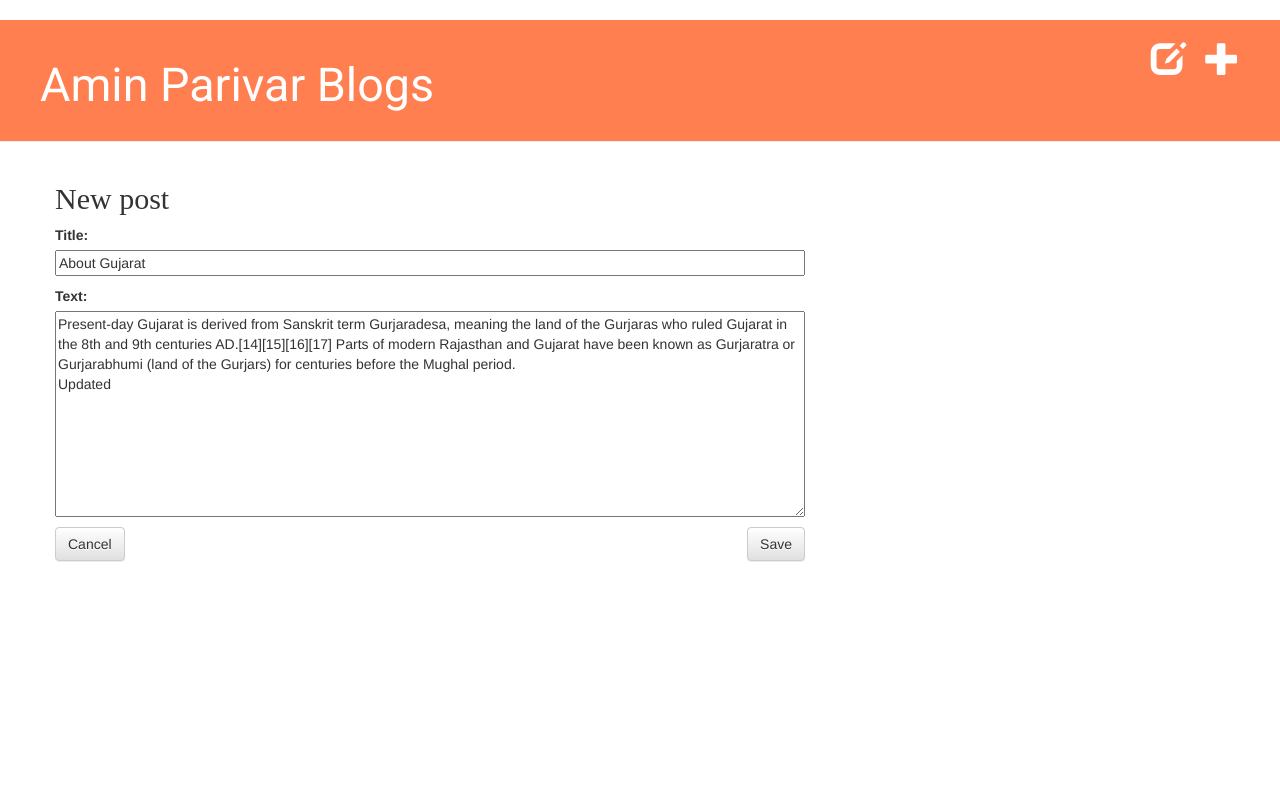
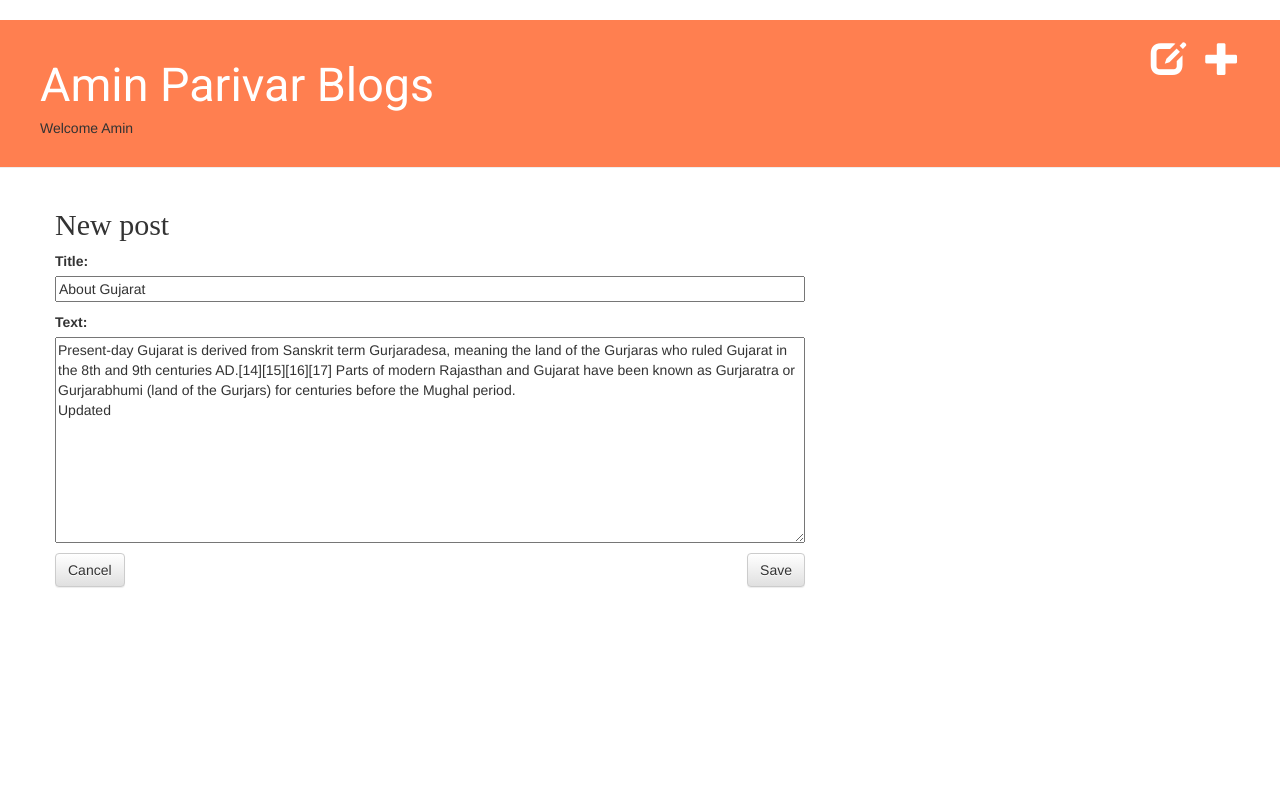
Before and after one commit to hardikzurdo/aminparivar, a Django app: page /post/2/edit/ in a window 1280 px wide. Run offline with Django 3.2, Linux system fonts and the light colour scheme; a user stored in the database is signed in; data comes from the database, SQL or seed files in the repository; both versions use the stored data as it was after the commit; some libraries are stand-ins or nearby versions; some web fonts are replaced.

Commit message:
user authentication, User can add delete or publish, edit delete if logged in by same username

```diff
--- a/blog/static/css/blog.css
+++ b/blog/static/css/blog.css
@@ -12,6 +12,13 @@
     text-decoration: none;
 }
 
+.page-header h5, {
+  color: #ffffff;
+  font-size: 35pt;
+  font-family :'Roboto';
+  text-decoration: none;
+
+}
 .content {
     margin-left: 40px;
 }
--- a/blog/templates/blog/base.html
+++ b/blog/templates/blog/base.html
@@ -16,14 +16,20 @@
         <a href="{% url 'post_new' %}" class="top-menu"><span class="glyphicon glyphicon-plus"></span></a>
         <a href="{% url 'post_draft_list' %}" class="top-menu"><span class="glyphicon glyphicon-edit"></span></a>
           {% else %}
-            <a href="{% url 'post_list' %}" class="top-menu"><span class="glyphicon glyphicon-log-in"> Login</span></a>
+            <a href="{% url 'login' %}" class="top-menu"><span class="glyphicon glyphicon-log-in"></span></a>
       {% endif %}
         <h1><a href="{% url 'post_list'%}">Amin Parivar Blogs</a></h1>
+        {% if user.is_authenticated %}
+
+        <h5>Welcome {{user}} </h5>
+
+        {% endif %}
 
     </div>
     <div class="content container">
         <div class="row">
             <div class="col-md-8">
+
             {% block content %}
 
             {% endblock %}
--- a/blog/templates/blog/post_list.html
+++ b/blog/templates/blog/post_list.html
@@ -3,8 +3,7 @@
 
           {% block content %}
             {% for post in posts %}
-                <div class="post">
-
+                    <div class="post">
                     <h2><a href="{% url 'post_detail' pk=post.pk %}">{{ post.title }}</a></h2>
                     <p>{{ post.text|linebreaksbr }}</p>
                     <div class="date">
--- a/blog/urls.py
+++ b/blog/urls.py
@@ -8,6 +8,6 @@ urlpatterns = [
     path('post/<int:pk>/edit/', views.post_edit, name='post_edit'),
     path('drafts/', views.post_draft_list, name='post_draft_list'),
     path('post/<pk>/publish/', views.post_publish, name='post_publish'),
-
+    path('post/<pk>/remove/', views.post_remove, name='post_remove'),
 
 ]
--- a/blog/views.py
+++ b/blog/views.py
@@ -21,7 +21,7 @@ def post_new(request):
             post = form.save(commit=False)
             post.author = request.user
             post.save()
-            return redirect('post_detail', pk=post.pk)
+            return redirect('post_draft_list')
     else:
         form = PostForm()
     return render(request, 'blog/post_edit.html', {'form': form})
@@ -44,7 +44,14 @@ def post_draft_list(request):
     return render(request, 'blog/post_draft_list.html', {'posts': posts})
 
 def post_publish(request, pk):
-
     post = get_object_or_404(Post, pk=pk)
     post.publish()
-    return redirect('post_detail', pk=pk)
+    return redirect('post_draft_list')
+
+def post_remove(request, pk):
+    post = get_object_or_404(Post, pk=pk)
+    post.delete()
+    return redirect('post_list')
+
+def login(request):
+    return render (request, 'registration/login.html')
```
Also changed, not shown: blog/templates/blog/post_detail.html (+6 -3 lines), blog/templates/blog/post_draft_list.html (+7 -1 lines), db.sqlite3.
